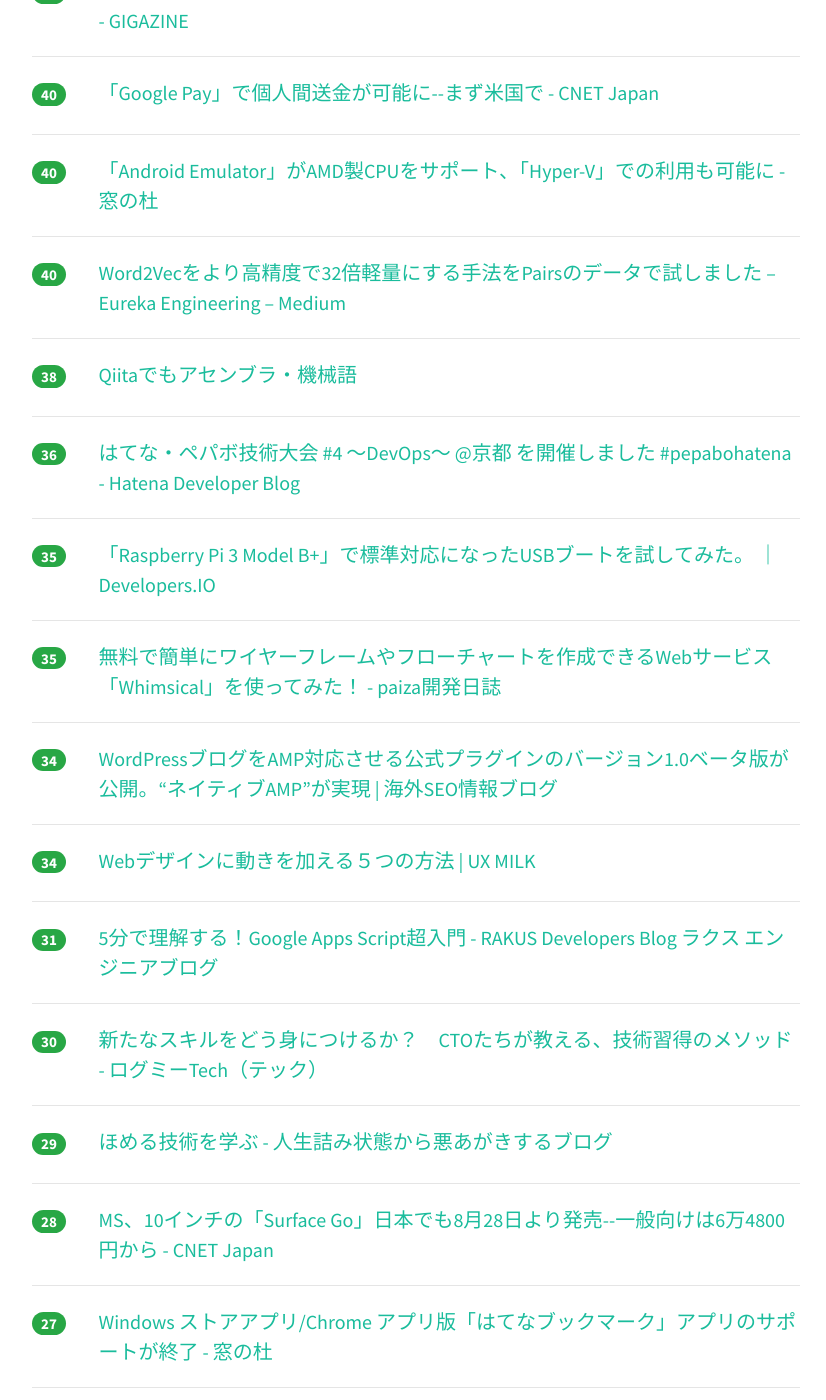
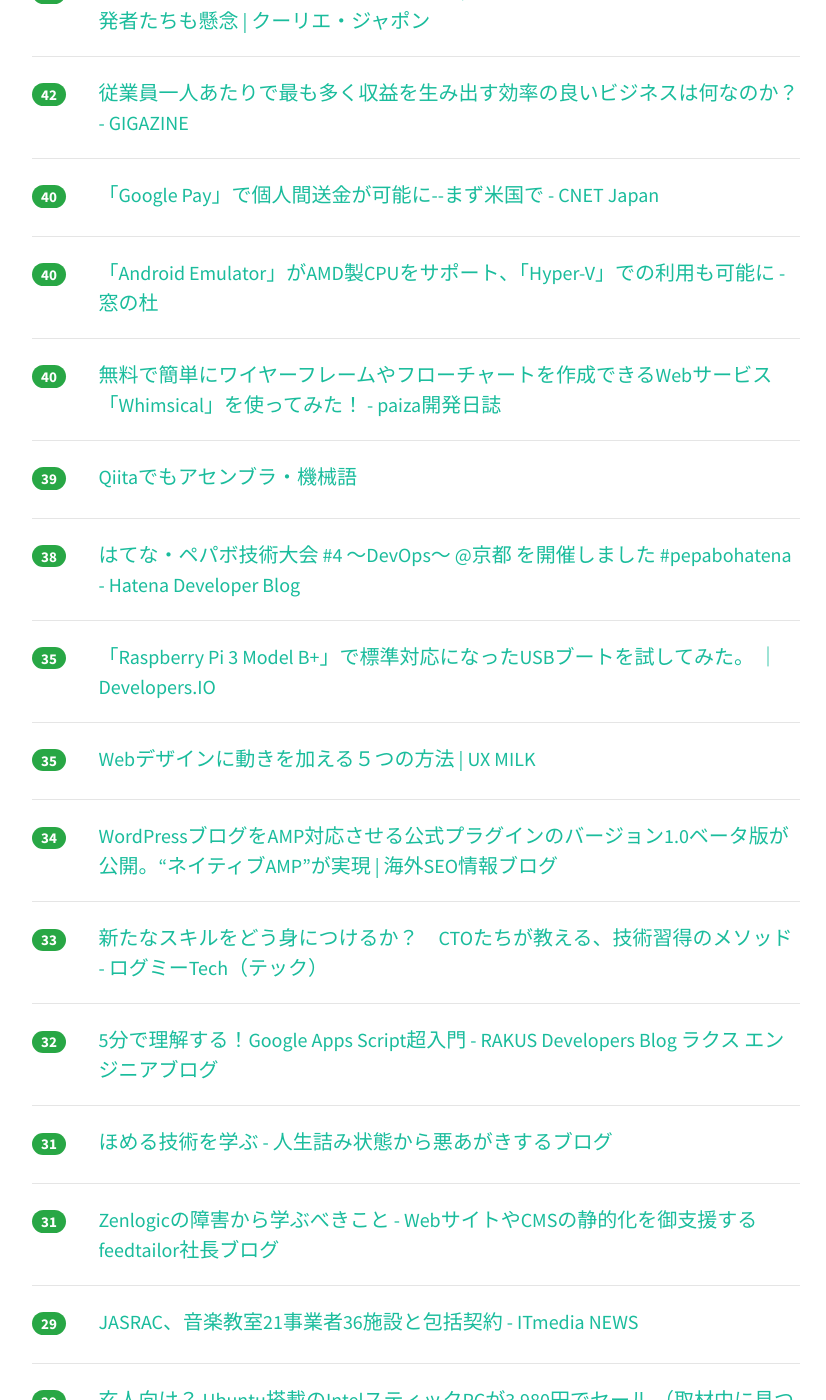
Before and after one commit to yatta47/hatena-matome-site, a Jekyll site: the page built from _posts/2018-07-11-hatena.md, in a window 1280 px wide and 1400 px high, scrolled down 2396 px. Shown: the whole window, without its empty margins (224-1050 px from the left). Built offline with Jekyll 4.4.1, drawn with Linux system fonts in a browser that asks for light colours; nearby versions of some CDN libraries; some of the changed text lies outside the part shown.

Commit message:
Updated 2018-07-11

```diff
--- a/_posts/2018-07-11-hatena.md
+++ b/_posts/2018-07-11-hatena.md
@@ -1,19 +1,24 @@
 ---
 layout: post
 title:  "2018-07-11 はてぶIT"
-date:   2018-07-11 21:02:13
+date:   2018-07-11 22:01:25
 tags: [it-hotentry]
 ---
-71 件のデータあり
+73 件のデータあり
 
 <hr><div class="row">
-<div class="col-1"><span class="badge badge-pill badge-success h2">618</span></div>
+<div class="col-1"><span class="badge badge-pill badge-success h2">651</span></div>
 <div class="col-11"><a href='https://cloudpack.media/41647' target='_blank'>2018年なぜ私達はコンテナ/Dockerを使うのか | cloudpack.media</a></div>
 </div>
 <hr>
 <div class="row">
-<div class="col-1"><span class="badge badge-pill badge-success h2">317</span></div>
+<div class="col-1"><span class="badge badge-pill badge-success h2">323</span></div>
 <div class="col-11"><a href='https://www.publickey1.jp/blog/18/javadockerjibgoogle.html' target='_blank'>Javaアプリケーションを自動的にDockerイメージにビルドしてくれる「Jib」、Googleがオープンソースで公開 － Publickey</a></div>
+</div>
+<hr>
+<div class="row">
+<div class="col-1"><span class="badge badge-pill badge-success h2">274</span></div>
+<div class="col-11"><a href='https://qiita.com/Kakuni/items/21b7a587dac77ba84719' target='_blank'>弊社でのJavaScriptの書き方</a></div>
 </div>
 <hr>
 <div class="row">
@@ -22,22 +27,17 @@ tags: [it-hotentry]
 </div>
 <hr>
 <div class="row">
-<div class="col-1"><span class="badge badge-pill badge-success h2">250</span></div>
-<div class="col-11"><a href='https://qiita.com/Kakuni/items/21b7a587dac77ba84719' target='_blank'>弊社でのJavaScriptの書き方</a></div>
-</div>
-<hr>
-<div class="row">
-<div class="col-1"><span class="badge badge-pill badge-success h2">231</span></div>
+<div class="col-1"><span class="badge badge-pill badge-success h2">259</span></div>
 <div class="col-11"><a href='https://pc.watch.impress.co.jp/docs/news/1132303.html' target='_blank'>【速報】10型2in1「Surface Go」、国内は7月12日予約、8月28日発売 - PC Watch</a></div>
 </div>
 <hr>
 <div class="row">
-<div class="col-1"><span class="badge badge-pill badge-success h2">142</span></div>
+<div class="col-1"><span class="badge badge-pill badge-success h2">158</span></div>
 <div class="col-11"><a href='http://www.itmedia.co.jp/news/articles/1807/11/news085.html' target='_blank'>「Surface Go」日本で8月28日発売　6万4800円から　LTEモデルは年内 - ITmedia NEWS</a></div>
 </div>
 <hr>
 <div class="row">
-<div class="col-1"><span class="badge badge-pill badge-success h2">137</span></div>
+<div class="col-1"><span class="badge badge-pill badge-success h2">149</span></div>
 <div class="col-11"><a href='http://www.atmarkit.co.jp/ait/articles/1807/11/news011.html' target='_blank'>「日本版GPS“みちびき”本格始動で数センチ級精度の位置情報取得が可能」は本当か (1/2)：ものになるモノ、ならないモノ（78） - ＠IT</a></div>
 </div>
 <hr>
@@ -47,27 +47,27 @@ tags: [it-hotentry]
 </div>
 <hr>
 <div class="row">
-<div class="col-1"><span class="badge badge-pill badge-success h2">95</span></div>
+<div class="col-1"><span class="badge badge-pill badge-success h2">109</span></div>
+<div class="col-11"><a href='https://gigazine.net/news/20180711-glasses-to-eliminate-motion-sickness/' target='_blank'>「かけるだけで乗り物酔いを防ぐメガネ」が開発される - GIGAZINE</a></div>
+</div>
+<hr>
+<div class="row">
+<div class="col-1"><span class="badge badge-pill badge-success h2">101</span></div>
 <div class="col-11"><a href='https://speakerdeck.com/ueda1023/jia-zhi-falsedi-iji-neng-falsefei-zhi-nikodawaru3tufalseli-you' target='_blank'>価値の低い機能の廃止にこだわる3つの理由 - Speaker Deck</a></div>
 </div>
 <hr>
 <div class="row">
-<div class="col-1"><span class="badge badge-pill badge-success h2">94</span></div>
-<div class="col-11"><a href='https://gigazine.net/news/20180711-glasses-to-eliminate-motion-sickness/' target='_blank'>「かけるだけで乗り物酔いを防ぐメガネ」が開発される - GIGAZINE</a></div>
+<div class="col-1"><span class="badge badge-pill badge-success h2">72</span></div>
+<div class="col-11"><a href='https://japanese.engadget.com/2018/07/11/surface-go-6-4800-8-28/' target='_blank'>速報：Surface Go日本版発表。一般向けは6万4800円から、8月28日発売</a></div>
 </div>
 <hr>
 <div class="row">
-<div class="col-1"><span class="badge badge-pill badge-success h2">65</span></div>
+<div class="col-1"><span class="badge badge-pill badge-success h2">66</span></div>
 <div class="col-11"><a href='http://ascii.jp/elem/000/001/707/1707947/' target='_blank'>ASCII.jp：「目標はRPAではなく“知的プロセス自動化”」Kofax CEOが戦略語る (1/2)</a></div>
 </div>
 <hr>
 <div class="row">
-<div class="col-1"><span class="badge badge-pill badge-success h2">64</span></div>
-<div class="col-11"><a href='https://japanese.engadget.com/2018/07/11/surface-go-6-4800-8-28/' target='_blank'>速報：Surface Go日本版発表。一般向けは6万4800円から、8月28日発売</a></div>
-</div>
-<hr>
-<div class="row">
-<div class="col-1"><span class="badge badge-pill badge-success h2">60</span></div>
+<div class="col-1"><span class="badge badge-pill badge-success h2">66</span></div>
 <div class="col-11"><a href='https://dev.classmethod.jp/cloud/alb-cognito-user-pool/' target='_blank'>インフラエンジニアが一切コードを書かずにWebサーバーに認証機能を実装した話 ｜ Developers.IO</a></div>
 </div>
 <hr>
@@ -82,18 +82,23 @@ tags: [it-hotentry]
 </div>
 <hr>
 <div class="row">
-<div class="col-1"><span class="badge badge-pill badge-success h2">49</span></div>
+<div class="col-1"><span class="badge badge-pill badge-success h2">55</span></div>
+<div class="col-11"><a href='https://qiita.com/ktateno/items/87b3cf9ebd29e76049ce' target='_blank'>エンジニアのための「ジョブ理論」まとめ</a></div>
+</div>
+<hr>
+<div class="row">
+<div class="col-1"><span class="badge badge-pill badge-success h2">53</span></div>
 <div class="col-11"><a href='https://qiita.com/a24dai/items/5fddbffdbb05b2ed2894' target='_blank'>図解！どのサイトを見てもわからなかった人のためのMVC</a></div>
 </div>
 <hr>
 <div class="row">
-<div class="col-1"><span class="badge badge-pill badge-success h2">49</span></div>
+<div class="col-1"><span class="badge badge-pill badge-success h2">51</span></div>
 <div class="col-11"><a href='https://devblog.thebase.in/entry/2018/07/11/110000' target='_blank'>「お母さんも使える」サービスはどう生まれているのか？　BASEのデザイン思想 - BASE開発チームブログ</a></div>
 </div>
 <hr>
 <div class="row">
 <div class="col-1"><span class="badge badge-pill badge-success h2">46</span></div>
-<div class="col-11"><a href='https://qiita.com/ktateno/items/87b3cf9ebd29e76049ce' target='_blank'>エンジニアのための「ジョブ理論」まとめ</a></div>
+<div class="col-11"><a href='https://medium.com/eureka-engineering/157102bcfa05' target='_blank'>Word2Vecをより高精度で32倍軽量にする手法をPairsのデータで試しました – Eureka Engineering – Medium</a></div>
 </div>
 <hr>
 <div class="row">
@@ -102,13 +107,13 @@ tags: [it-hotentry]
 </div>
 <hr>
 <div class="row">
-<div class="col-1"><span class="badge badge-pill badge-success h2">43</span></div>
-<div class="col-11"><a href='https://qiita.com/zembutsu/items/f3ca774c52fc8b329c66' target='_blank'>Kubernetes 1.11 カスタム・クラスタをゼロ（スクラッチ）から構築（参考訳）</a></div>
+<div class="col-1"><span class="badge badge-pill badge-success h2">45</span></div>
+<div class="col-11"><a href='https://gori.me/apple/apple-news/108218' target='_blank'>Apple、パスワード管理アプリ「1Password」を全社員に配布か | gori.me（ゴリミー）</a></div>
 </div>
 <hr>
 <div class="row">
 <div class="col-1"><span class="badge badge-pill badge-success h2">43</span></div>
-<div class="col-11"><a href='https://gori.me/apple/apple-news/108218' target='_blank'>Apple、パスワード管理アプリ「1Password」を全社員に配布か | gori.me（ゴリミー）</a></div>
+<div class="col-11"><a href='https://qiita.com/zembutsu/items/f3ca774c52fc8b329c66' target='_blank'>Kubernetes 1.11 カスタム・クラスタをゼロ（スクラッチ）から構築（参考訳）</a></div>
 </div>
 <hr>
 <div class="row">
@@ -117,7 +122,7 @@ tags: [it-hotentry]
 </div>
 <hr>
 <div class="row">
-<div class="col-1"><span class="badge badge-pill badge-success h2">41</span></div>
+<div class="col-1"><span class="badge badge-pill badge-success h2">42</span></div>
 <div class="col-11"><a href='https://gigazine.net/news/20180711-what-industry-highest-rpe/' target='_blank'>従業員一人あたりで最も多く収益を生み出す効率の良いビジネスは何なのか？ - GIGAZINE</a></div>
 </div>
 <hr>
@@ -133,16 +138,16 @@ tags: [it-hotentry]
 <hr>
 <div class="row">
 <div class="col-1"><span class="badge badge-pill badge-success h2">40</span></div>
-<div class="col-11"><a href='https://medium.com/eureka-engineering/157102bcfa05' target='_blank'>Word2Vecをより高精度で32倍軽量にする手法をPairsのデータで試しました – Eureka Engineering – Medium</a></div>
+<div class="col-11"><a href='https://paiza.hatenablog.com/entry/2018/07/11/%E7%84%A1%E6%96%99%E3%81%A7%E7%B0%A1%E5%8D%98%E3%81%AB%E3%83%AF%E3%82%A4%E3%83%A4%E3%83%BC%E3%83%95%E3%83%AC%E3%83%BC%E3%83%A0%E3%82%84%E3%83%95%E3%83%AD%E3%83%BC%E3%83%81%E3%83%A3%E3%83%BC%E3%83%88' target='_blank'>無料で簡単にワイヤーフレームやフローチャートを作成できるWebサービス「Whimsical」を使ってみた！ - paiza開発日誌</a></div>
+</div>
+<hr>
+<div class="row">
+<div class="col-1"><span class="badge badge-pill badge-success h2">39</span></div>
+<div class="col-11"><a href='https://qiita.com/kaizen_nagoya/items/46f2333c2647b0e692b2' target='_blank'>Qiitaでもアセンブラ・機械語　</a></div>
 </div>
 <hr>
 <div class="row">
 <div class="col-1"><span class="badge badge-pill badge-success h2">38</span></div>
-<div class="col-11"><a href='https://qiita.com/kaizen_nagoya/items/46f2333c2647b0e692b2' target='_blank'>Qiitaでもアセンブラ・機械語　</a></div>
-</div>
-<hr>
-<div class="row">
-<div class="col-1"><span class="badge badge-pill badge-success h2">36</span></div>
 <div class="col-11"><a href='http://developer.hatenastaff.com/entry/2018/07/11/100000' target='_blank'>はてな・ペパボ技術大会 #4 〜DevOps〜 @京都 を開催しました #pepabohatena - Hatena Developer Blog</a></div>
 </div>
 <hr>
@@ -153,7 +158,7 @@ tags: [it-hotentry]
 <hr>
 <div class="row">
 <div class="col-1"><span class="badge badge-pill badge-success h2">35</span></div>
-<div class="col-11"><a href='https://paiza.hatenablog.com/entry/2018/07/11/%E7%84%A1%E6%96%99%E3%81%A7%E7%B0%A1%E5%8D%98%E3%81%AB%E3%83%AF%E3%82%A4%E3%83%A4%E3%83%BC%E3%83%95%E3%83%AC%E3%83%BC%E3%83%A0%E3%82%84%E3%83%95%E3%83%AD%E3%83%BC%E3%83%81%E3%83%A3%E3%83%BC%E3%83%88' target='_blank'>無料で簡単にワイヤーフレームやフローチャートを作成できるWebサービス「Whimsical」を使ってみた！ - paiza開発日誌</a></div>
+<div class="col-11"><a href='http://uxmilk.jp/72382' target='_blank'>Webデザインに動きを加える５つの方法 | UX MILK</a></div>
 </div>
 <hr>
 <div class="row">
@@ -162,27 +167,37 @@ tags: [it-hotentry]
 </div>
 <hr>
 <div class="row">
-<div class="col-1"><span class="badge badge-pill badge-success h2">34</span></div>
-<div class="col-11"><a href='http://uxmilk.jp/72382' target='_blank'>Webデザインに動きを加える５つの方法 | UX MILK</a></div>
+<div class="col-1"><span class="badge badge-pill badge-success h2">33</span></div>
+<div class="col-11"><a href='https://logmi.jp/295653' target='_blank'>新たなスキルをどう身につけるか？　CTOたちが教える、技術習得のメソッド - ログミーTech（テック）</a></div>
+</div>
+<hr>
+<div class="row">
+<div class="col-1"><span class="badge badge-pill badge-success h2">32</span></div>
+<div class="col-11"><a href='http://tech-blog.rakus.co.jp/entry/20180711/google-apps-script/beginner' target='_blank'>5分で理解する！Google Apps Script超入門 - RAKUS Developers Blog ラクス エンジニアブログ</a></div>
 </div>
 <hr>
 <div class="row">
 <div class="col-1"><span class="badge badge-pill badge-success h2">31</span></div>
-<div class="col-11"><a href='http://tech-blog.rakus.co.jp/entry/20180711/google-apps-script/beginner' target='_blank'>5分で理解する！Google Apps Script超入門 - RAKUS Developers Blog ラクス エンジニアブログ</a></div>
+<div class="col-11"><a href='https://www.jin-tsumi.work/entry/2018/07/11/090138' target='_blank'>ほめる技術を学ぶ - 人生詰み状態から悪あがきするブログ</a></div>
 </div>
 <hr>
 <div class="row">
-<div class="col-1"><span class="badge badge-pill badge-success h2">30</span></div>
-<div class="col-11"><a href='https://logmi.jp/295653' target='_blank'>新たなスキルをどう身につけるか？　CTOたちが教える、技術習得のメソッド - ログミーTech（テック）</a></div>
+<div class="col-1"><span class="badge badge-pill badge-success h2">31</span></div>
+<div class="col-11"><a href='https://blog.feedtailor.jp/2018/07/10/zenlogictrouble/' target='_blank'>Zenlogicの障害から学ぶべきこと - WebサイトやCMSの静的化を御支援するfeedtailor社長ブログ</a></div>
 </div>
 <hr>
 <div class="row">
 <div class="col-1"><span class="badge badge-pill badge-success h2">29</span></div>
-<div class="col-11"><a href='https://www.jin-tsumi.work/entry/2018/07/11/090138' target='_blank'>ほめる技術を学ぶ - 人生詰み状態から悪あがきするブログ</a></div>
+<div class="col-11"><a href='http://www.itmedia.co.jp/news/articles/1807/11/news050.html' target='_blank'>JASRAC、音楽教室21事業者36施設と包括契約 - ITmedia NEWS</a></div>
 </div>
 <hr>
 <div class="row">
-<div class="col-1"><span class="badge badge-pill badge-success h2">28</span></div>
+<div class="col-1"><span class="badge badge-pill badge-success h2">29</span></div>
+<div class="col-11"><a href='https://akiba-pc.watch.impress.co.jp/docs/wakiba/find/1132205.html' target='_blank'>玄人向け？ Ubuntu搭載のIntelスティックPCが3,980円でセール （取材中に見つけた○○なもの） - AKIBA PC Hotline!</a></div>
+</div>
+<hr>
+<div class="row">
+<div class="col-1"><span class="badge badge-pill badge-success h2">29</span></div>
 <div class="col-11"><a href='https://japan.cnet.com/article/35122313/' target='_blank'>MS、10インチの「Surface Go」日本でも8月28日より発売--一般向けは6万4800円から - CNET Japan</a></div>
 </div>
 <hr>
@@ -204,16 +219,6 @@ tags: [it-hotentry]
 <div class="row">
 <div class="col-1"><span class="badge badge-pill badge-success h2">27</span></div>
 <div class="col-11"><a href='https://www.wantedly.com/companies/scouty/post_articles/125542' target='_blank'>scoutyを支える約10個の技術 | 株式会社scouty</a></div>
-</div>
-<hr>
-<div class="row">
-<div class="col-1"><span class="badge badge-pill badge-success h2">27</span></div>
-<div class="col-11"><a href='http://www.itmedia.co.jp/news/articles/1807/11/news050.html' target='_blank'>JASRAC、音楽教室21事業者36施設と包括契約 - ITmedia NEWS</a></div>
-</div>
-<hr>
-<div class="row">
-<div class="col-1"><span class="badge badge-pill badge-success h2">27</span></div>
-<div class="col-11"><a href='https://akiba-pc.watch.impress.co.jp/docs/wakiba/find/1132205.html' target='_blank'>玄人向け？ Ubuntu搭載のIntelスティックPCが3,980円でセール （取材中に見つけた○○なもの） - AKIBA PC Hotline!</a></div>
 </div>
 <hr>
 <div class="row">
@@ -242,13 +247,33 @@ tags: [it-hotentry]
 </div>
 <hr>
 <div class="row">
+<div class="col-1"><span class="badge badge-pill badge-success h2">24</span></div>
+<div class="col-11"><a href='http://tech.showroom.co.jp/entry/2018/07/11/112107' target='_blank'>SHOWROOMの新規開発にHyperappを採用した話 - SHOWROOM Tech Blog</a></div>
+</div>
+<hr>
+<div class="row">
 <div class="col-1"><span class="badge badge-pill badge-success h2">23</span></div>
 <div class="col-11"><a href='https://internet.watch.impress.co.jp/docs/news/1132318.html' target='_blank'>「00000JAPAN」だけに限らない無料Wi-Fiの危険性、内閣サイバーセキュリティセンターが注意呼び掛け - INTERNET Watch</a></div>
 </div>
 <hr>
 <div class="row">
+<div class="col-1"><span class="badge badge-pill badge-success h2">23</span></div>
+<div class="col-11"><a href='https://golden-tamatama.com/blog-entry-line-setting-talk-room.html' target='_blank'>LINEの個人情報収集について | 黄金の金玉を知らないか？</a></div>
+</div>
+<hr>
+<div class="row">
+<div class="col-1"><span class="badge badge-pill badge-success h2">22</span></div>
+<div class="col-11"><a href='http://www.haconiwa-mag.com/study/2018/07/design-archive08/' target='_blank'>Photoshopの画像加工が楽になる！Camera Rawフィルターを使った色調補正の方法 ｜ 箱庭 haconiwa｜女子クリエーターのためのライフスタイル作りマガジン</a></div>
+</div>
+<hr>
+<div class="row">
 <div class="col-1"><span class="badge badge-pill badge-success h2">21</span></div>
-<div class="col-11"><a href='http://www.haconiwa-mag.com/study/2018/07/design-archive08/' target='_blank'>Photoshopの画像加工が楽になる！Camera Rawフィルターを使った色調補正の方法 ｜ 箱庭 haconiwa｜女子クリエーターのためのライフスタイル作りマガジン</a></div>
+<div class="col-11"><a href='https://aws.amazon.com/jp/blogs/news/lambdaedge-design-best-practices/' target='_blank'>Lambda@Edge デザインベストプラクティス | Amazon Web Services ブログ</a></div>
+</div>
+<hr>
+<div class="row">
+<div class="col-1"><span class="badge badge-pill badge-success h2">20</span></div>
+<div class="col-11"><a href='https://michsuzuki.hatenablog.com/entry/2018/07/11/000051' target='_blank'>7月11日はiPhone日本上陸10周年！ 上陸前後にiPhoneに言及した人気記事をまとめて当時の雰囲気を味わってみた - スズキオンライン</a></div>
 </div>
 <hr>
 <div class="row">
@@ -258,12 +283,7 @@ tags: [it-hotentry]
 <hr>
 <div class="row">
 <div class="col-1"><span class="badge badge-pill badge-success h2">20</span></div>
-<div class="col-11"><a href='https://golden-tamatama.com/blog-entry-line-setting-talk-room.html' target='_blank'>LINEの個人情報収集について | 黄金の金玉を知らないか？</a></div>
-</div>
-<hr>
-<div class="row">
-<div class="col-1"><span class="badge badge-pill badge-success h2">19</span></div>
-<div class="col-11"><a href='https://michsuzuki.hatenablog.com/entry/2018/07/11/000051' target='_blank'>7月11日はiPhone日本上陸10周年！ 上陸前後にiPhoneに言及した人気記事をまとめて当時の雰囲気を味わってみた - スズキオンライン</a></div>
+<div class="col-11"><a href='https://tech.mercari.com/entry/2018/07/11/180500' target='_blank'>Microservice で実現するメルカリオファー機能 - Mercari Engineering Blog</a></div>
 </div>
 <hr>
 <div class="row">
@@ -282,16 +302,6 @@ tags: [it-hotentry]
 </div>
 <hr>
 <div class="row">
-<div class="col-1"><span class="badge badge-pill badge-success h2">18</span></div>
-<div class="col-11"><a href='https://aws.amazon.com/jp/blogs/news/lambdaedge-design-best-practices/' target='_blank'>Lambda@Edge デザインベストプラクティス | Amazon Web Services ブログ</a></div>
-</div>
-<hr>
-<div class="row">
-<div class="col-1"><span class="badge badge-pill badge-success h2">18</span></div>
-<div class="col-11"><a href='http://tech.showroom.co.jp/entry/2018/07/11/112107' target='_blank'>SHOWROOMの新規開発にHyperappを採用した話 - SHOWROOM Tech Blog</a></div>
-</div>
-<hr>
-<div class="row">
 <div class="col-1"><span class="badge badge-pill badge-success h2">16</span></div>
 <div class="col-11"><a href='http://www.journal.csj.jp/doi/10.1246/bcsj.20180052' target='_blank'>Formation of “Nano-Ice” and Density Maximum Anomaly of Water: Bulletin of the Chemical Society of Japan: Vol 91, No 6</a></div>
 </div>
@@ -307,6 +317,11 @@ tags: [it-hotentry]
 </div>
 <hr>
 <div class="row">
+<div class="col-1"><span class="badge badge-pill badge-success h2">15</span></div>
+<div class="col-11"><a href='https://k-tai.watch.impress.co.jp/docs/news/1132386.html' target='_blank'>Appleに独禁法違反の疑い、審査中にキャリアとの契約改定で調査は終了 - ケータイ Watch</a></div>
+</div>
+<hr>
+<div class="row">
 <div class="col-1"><span class="badge badge-pill badge-success h2">14</span></div>
 <div class="col-11"><a href='https://internet.watch.impress.co.jp/docs/news/1132175.html' target='_blank'>ニコニコにまた不正ログイン発生、ID・パスワードの使い回しに注意を - INTERNET Watch</a></div>
 </div>
@@ -317,13 +332,13 @@ tags: [it-hotentry]
 </div>
 <hr>
 <div class="row">
-<div class="col-1"><span class="badge badge-pill badge-success h2">13</span></div>
-<div class="col-11"><a href='https://internet.watch.impress.co.jp/docs/yajiuma/1132193.html' target='_blank'>日本への影響は？　Netflixがユーザーレビュー機能の廃止を決定、既存レビューも削除へ【やじうまWatch】 - INTERNET Watch</a></div>
+<div class="col-1"><span class="badge badge-pill badge-success h2">14</span></div>
+<div class="col-11"><a href='http://phpspot.org/blog/archives/2018/07/jssvgjs2flowcha.html' target='_blank'>JSのコードをSVG形式のフローチャートにして見やすくする「js2flowchart」:phpspot開発日誌</a></div>
 </div>
 <hr>
 <div class="row">
 <div class="col-1"><span class="badge badge-pill badge-success h2">13</span></div>
-<div class="col-11"><a href='http://phpspot.org/blog/archives/2018/07/jssvgjs2flowcha.html' target='_blank'>JSのコードをSVG形式のフローチャートにして見やすくする「js2flowchart」:phpspot開発日誌</a></div>
+<div class="col-11"><a href='https://internet.watch.impress.co.jp/docs/yajiuma/1132193.html' target='_blank'>日本への影響は？　Netflixがユーザーレビュー機能の廃止を決定、既存レビューも削除へ【やじうまWatch】 - INTERNET Watch</a></div>
 </div>
 <hr>
 <div class="row">
@@ -332,13 +347,8 @@ tags: [it-hotentry]
 </div>
 <hr>
 <div class="row">
-<div class="col-1"><span class="badge badge-pill badge-success h2">11</span></div>
-<div class="col-11"><a href='https://tech.mercari.com/entry/2018/07/11/180500' target='_blank'>Microservice で実現するメルカリオファー機能 - Mercari Engineering Blog</a></div>
-</div>
-<hr>
-<div class="row">
-<div class="col-1"><span class="badge badge-pill badge-success h2">11</span></div>
-<div class="col-11"><a href='https://k-tai.watch.impress.co.jp/docs/news/1132386.html' target='_blank'>Appleに独禁法違反の疑い、審査中にキャリアとの契約改定で調査は終了 - ケータイ Watch</a></div>
+<div class="col-1"><span class="badge badge-pill badge-success h2">13</span></div>
+<div class="col-11"><a href='https://anond.hatelabo.jp/20180711164944' target='_blank'>学生時代、UNIXでC言語を独学していた頃。 ちょっとした事（たしかグローバ..</a></div>
 </div>
 <hr>
 <div class="row">
```
